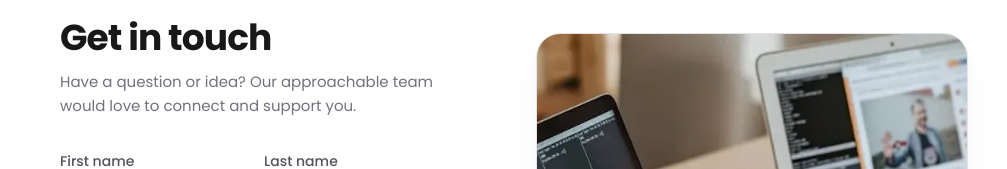
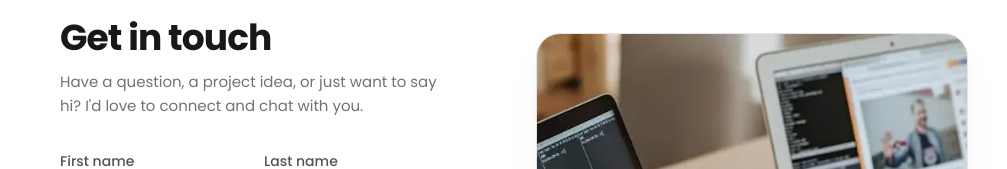
Before and after one commit to Hemant-Ballia/HemantApp, a React (Vite) app in the folder frontend/: page / in a window 1280 px wide. Shown: the part 8936-9105 px from the top of the page, without its empty margins (264-1271 px from the left). Built offline with nearby package versions, Linux system fonts and the light colour scheme.

Commit message:
fix: made contact section responsive and updated text

```diff
--- a/frontend/src/sections/ContactSection.jsx
+++ b/frontend/src/sections/ContactSection.jsx
@@ -56,9 +56,9 @@ const ContactSection = () => {
   };
 
   return (
-    <section id="contact" className="w-full bg-white py-20 px-6 md:px-12 flex items-center justify-center relative">
+    <section id="contact" className="w-full bg-white py-20 px-6 md:px-12 flex items-center justify-center relative overflow-x-hidden">
 
-      {/* Toast Notification Component - Position Updated Here 👇 */}
+      {/* Toast Notification Component */}
       <Toaster
         position="top-right"
         toastOptions={{
@@ -74,16 +74,16 @@ const ContactSection = () => {
       <div className="grid md:grid-cols-2 md:gap-10 lg:gap-16 max-w-6xl w-full items-center">
 
         {/* Left Side: Clean Form */}
-        <div className="p-2 md:p-5">
+        <div className="p-2 md:p-5 w-full">
           <h2 className="text-3xl md:text-4xl font-bold tracking-tight text-zinc-900 mb-3">
             Get in touch
           </h2>
           <p className="text-[15px] text-zinc-500 mb-8 leading-relaxed max-w-[400px]">
-            Have a question or idea? Our approachable team would love to connect and support you.
+            Have a question, a project idea, or just want to say hi? I'd love to connect and chat with you.
           </p>
 
-          <form onSubmit={handleSubmit}>
-            <div className="grid grid-cols-2 gap-4 mb-5">
+          <form onSubmit={handleSubmit} className="w-full">
+            <div className="grid grid-cols-1 sm:grid-cols-2 gap-4 mb-5">
               <div>
                 <label className="block text-sm font-medium text-zinc-600 mb-2">First name</label>
                 <input
@@ -124,7 +124,7 @@ const ContactSection = () => {
 
             <div className="mb-5">
               <label className="block text-sm font-medium text-zinc-600 mb-2">Phone number</label>
-              <div className="flex border border-zinc-200 rounded-xl overflow-hidden focus-within:border-orange-500 focus-within:ring-1 focus-within:ring-orange-500 transition-all bg-zinc-50/50">
+              <div className="flex w-full border border-zinc-200 rounded-xl overflow-hidden focus-within:border-orange-500 focus-within:ring-1 focus-within:ring-orange-500 transition-all bg-zinc-50/50">
                 <select className="px-3 py-3 text-sm outline-none cursor-pointer text-zinc-500 bg-transparent border-r border-zinc-200">
                   <option>IN</option>
                   <option>US</option>
@@ -136,7 +136,7 @@ const ContactSection = () => {
                   value={formData.phone}
                   onChange={handleChange}
                   placeholder="+91 98765 43210"
-                  className="flex-1 px-4 py-3 text-sm outline-none bg-transparent"
+                  className="flex-1 w-full min-w-0 px-4 py-3 text-sm outline-none bg-transparent"
                 />
               </div>
             </div>
```
